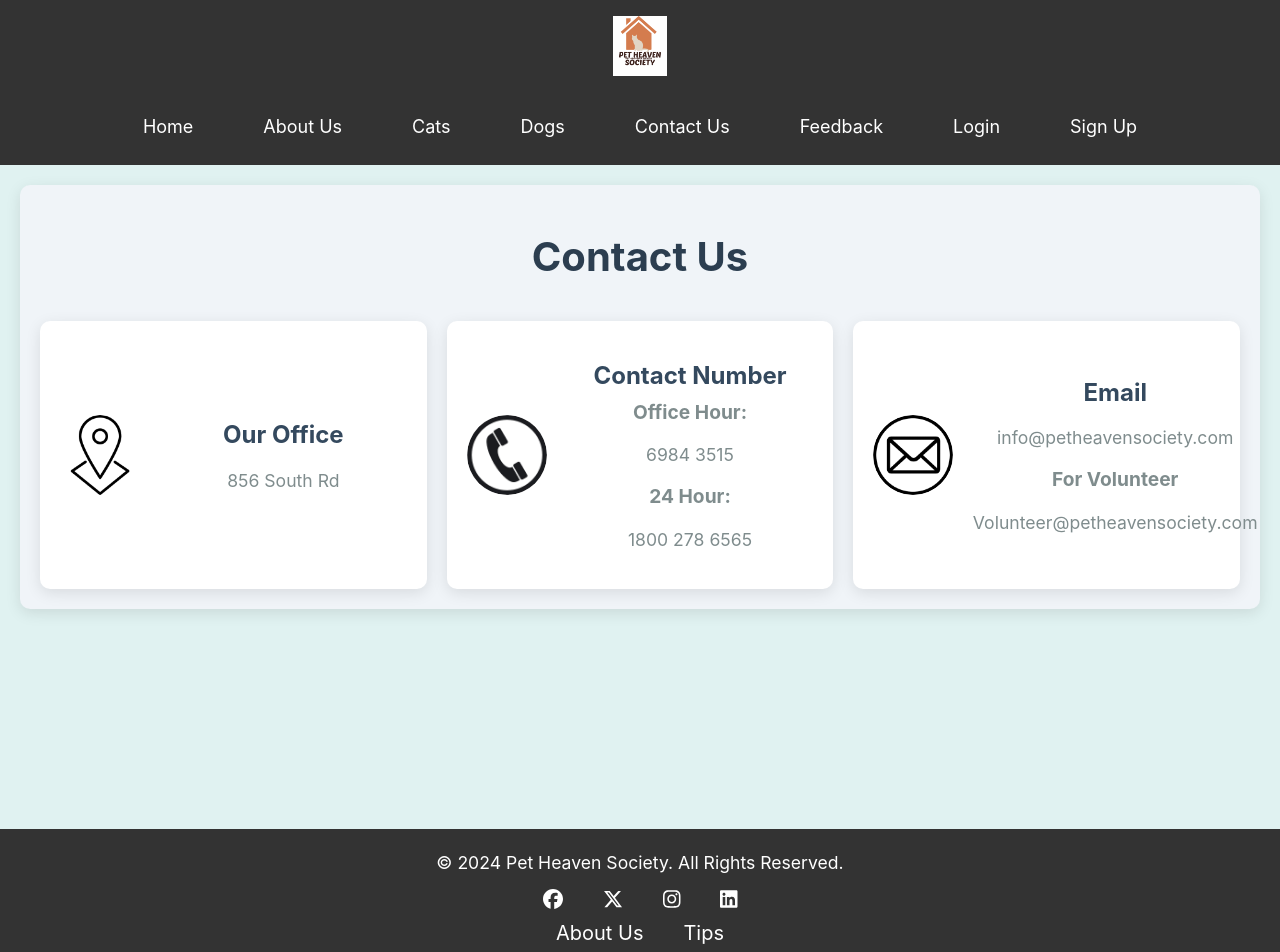
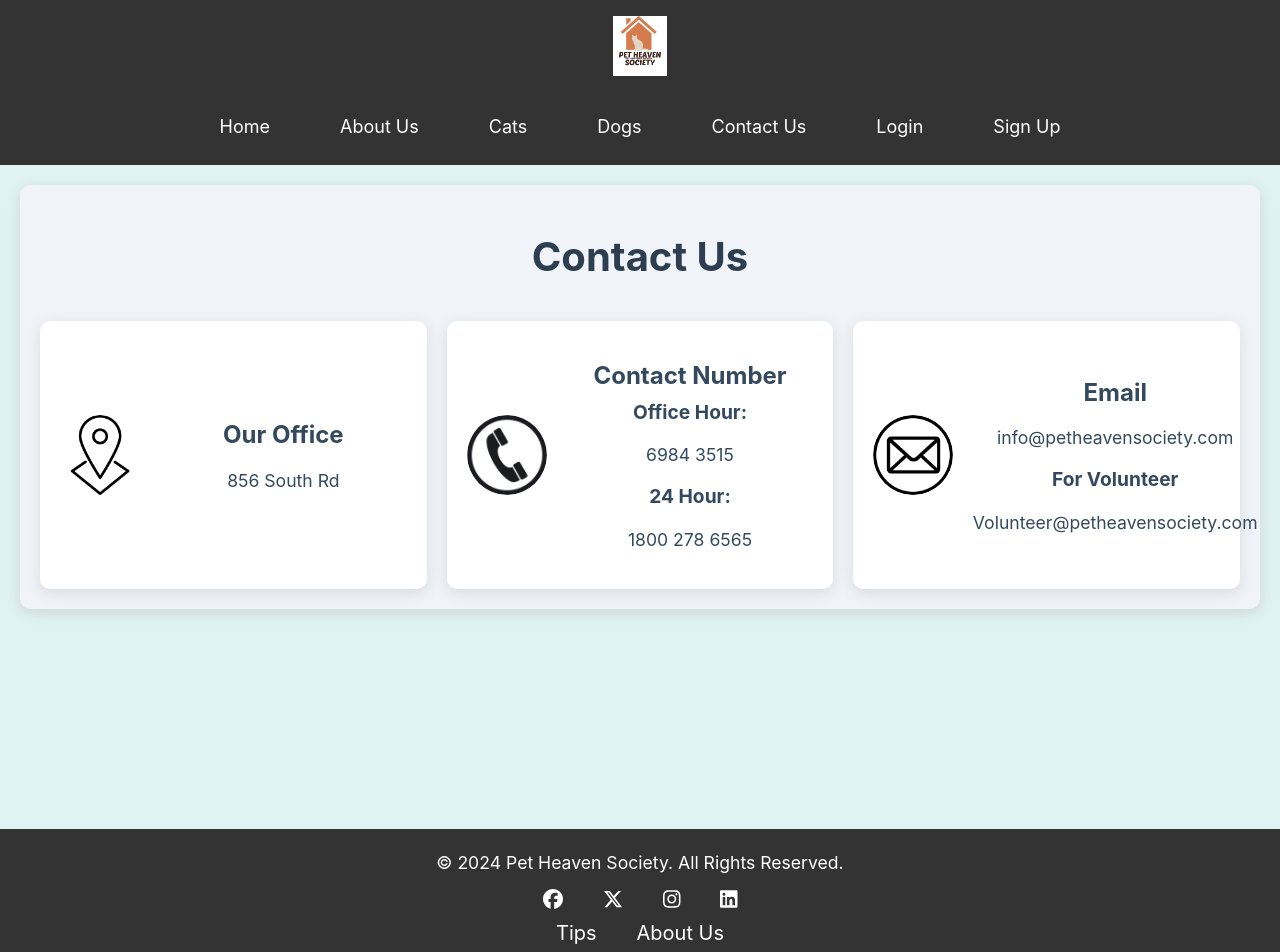
Before and after one commit to Kiriao/ISIT207_React_A3, a React (Create React App) app: page /contactus in a window 1280 px wide. Shown: the top 952 px of the page. Built offline with nearby package versions, Linux system fonts and the light colour scheme.

Commit message:
finalised

```diff
--- a/src/components/Footer.js
+++ b/src/components/Footer.js
@@ -1,4 +1,5 @@
 import React from 'react';
+import { Link } from 'react-router-dom';
 import { FontAwesomeIcon } from '@fortawesome/react-fontawesome';
 import { faFacebook, faXTwitter, faInstagram, faLinkedin } from '@fortawesome/free-brands-svg-icons';
 import './Footer.css';
@@ -31,12 +32,8 @@ const Footer = () => {
           </li>
         </ul>
         <ul className="footer-links">
-          <li>
-          <a className='link' href="./aboutus" rel="noopener noreferrer"> About Us </a>
-          </li>
-          <li>
-          <a className='link' href="./tips" rel="noopener noreferrer"> Tips </a>
-          </li>
+          <li><Link to="/tips">Tips</Link></li>
+          <li><Link to="/aboutus">About Us</Link></li>
 
         </ul>
       </div>
--- a/src/components/Navbar.js
+++ b/src/components/Navbar.js
@@ -26,7 +26,7 @@ const Navbar = ({ isLoggedIn, onLogout }) => {
         <li><Link to="/cat">Cats</Link></li>
         <li><Link to="/dog">Dogs</Link></li>
         <li><Link to="/contactus">Contact Us</Link></li>
-        <li><Link to="/feedback">Feedback</Link></li>
+        {isLoggedIn && (<li><Link to="/feedback">Feedback</Link></li>)}
         {!isLoggedIn && <li><Link to="/login">Login</Link></li>}
         {!isLoggedIn && <li><Link to="/signup">Sign Up</Link></li>}
         {isLoggedIn && (<li><Link to="/" onClick={onLogout} className="logout-link">Logout</Link></li>)}
--- a/src/pages/Confirmation.js
+++ b/src/pages/Confirmation.js
@@ -22,6 +22,7 @@ const Confirmation = () => {
         <div className="confirmation-details">
           <h2>Congratulations on adopting {selectedAnimal.name}!</h2>
           <img src={selectedAnimal.url} alt={selectedAnimal.name} className="animal-image" />
+          <h2>{selectedAnimal.description}!</h2>
           <button onClick={handleBackClick} className="back-button">Back to Adoption</button>
         </div>
       ) : (
--- a/src/pages/ContactUs.css
+++ b/src/pages/ContactUs.css
@@ -1,5 +1,3 @@
-/* ContactUs.css */
-
 /* Container for the contact page */
 .contact-container {
   max-width: 1200px; /* Adjusted for a more centered look */
@@ -13,17 +11,17 @@
 /* Main heading style */
 h1 {
   font-size: 2.5em;
-  color: #2c3e50; /* Darker color for better contrast */
+  color: #2c3e50;
   text-align: center;
-  margin-bottom: 40px; /* More space below the heading */
+  margin-bottom: 40px;
 }
 
 /* Container for contact items */
 .contact-items {
   display: flex;
-  justify-content: space-between; /* Evenly space items */
+  justify-content: space-between;
   flex-wrap: wrap;
-  gap: 20px; /* Adds spacing between items */
+  gap: 20px;
 }
 
 /* Style for each contact item */
@@ -31,22 +29,22 @@ h1 {
   display: flex;
   align-items: center;
   background-color: #ffffff;
-  border-radius: 10px; /* More rounded corners */
-  box-shadow: 0 4px 15px rgba(0, 0, 0, 0.1); /* Deeper shadow */
+  border-radius: 10px;
+  box-shadow: 0 4px 15px rgba(0, 0, 0, 0.1);
   padding: 20px;
   box-sizing: border-box;
-  flex: 1; /* Allows items to grow and fill available space */
-  min-width: 280px; /* Minimum width to ensure readability */
-  max-width: 400px; /* Max width for larger screens */
+  flex: 1;
+  min-width: 280px;
+  max-width: 400px;
 }
 
 /* Style for images */
 .contact-item img {
-  width: 80px; /* Smaller size for images */
+  width: 80px;
   height: 80px;
-  margin-right: 20px; /* More space between image and text */
-  border-radius: 50%; /* Rounded images */
-  object-fit: cover; /* Ensures image fits nicely */
+  margin-right: 20px;
+  border-radius: 50%;
+  object-fit: cover;
 }
 
 /* Style for contact information */
@@ -55,21 +53,21 @@ h1 {
 }
 
 .contact-info h2 {
-  font-size: 1.5em; /* Adjusted font size */
-  color: #34495e; /* Slightly lighter dark color */
+  font-size: 1.5em;
+  color: #34495e;
   margin-bottom: 10px;
 }
 
 .contact-info h3 {
   font-size: 1.2em;
-  color: #7f8c8d; /* Lighter color for subheadings */
-  margin: 5px 0; /* Margin for spacing */
+  color: #34495e;
+  margin: 5px 0;
 }
 
 .contact-info p {
   font-size: 1.1em;
   line-height: 1.6;
-  color: #7f8c8d; /* Lighter text color */
+  color: #34495e;
 }
 
 /* Responsive design for smaller screens */
--- a/src/pages/Feedback.css
+++ b/src/pages/Feedback.css
@@ -11,11 +11,12 @@
 }
 
 .feedback-textarea {
-  width: 100%;
+  width: 95%;
   height: 100px;
   margin-bottom: 10px;
   padding: 10px;
   font-size: 16px;
+  resize: none;
 }
 
 .feedback-button {
--- a/src/pages/Login.js
+++ b/src/pages/Login.js
@@ -93,7 +93,7 @@ const Login = ({ onLogin }) => {
               className="change-password-link"
               onClick={() => setShowChangePassword(true)}
             >
-              Change Password
+              Forgot Password
             </button>
             <Modal
               isOpen={showChangePassword}
@@ -102,7 +102,7 @@ const Login = ({ onLogin }) => {
               className="modal"
               overlayClassName="modal-overlay"
             >
-              <h2>Change Password</h2>
+              <h2>Forgot Password</h2>
               <form onSubmit={handleChangePassword}>
                 <div className="update-password-container">
                   <label>New Password:</label>
--- a/src/pages/PetReleaseForm.css
+++ b/src/pages/PetReleaseForm.css
@@ -29,7 +29,8 @@
   }
 
   textarea.form-control {
-    resize: vertical;
+    resize: none;
+    width: 99%;
   }
 
   .submit-button {
```
